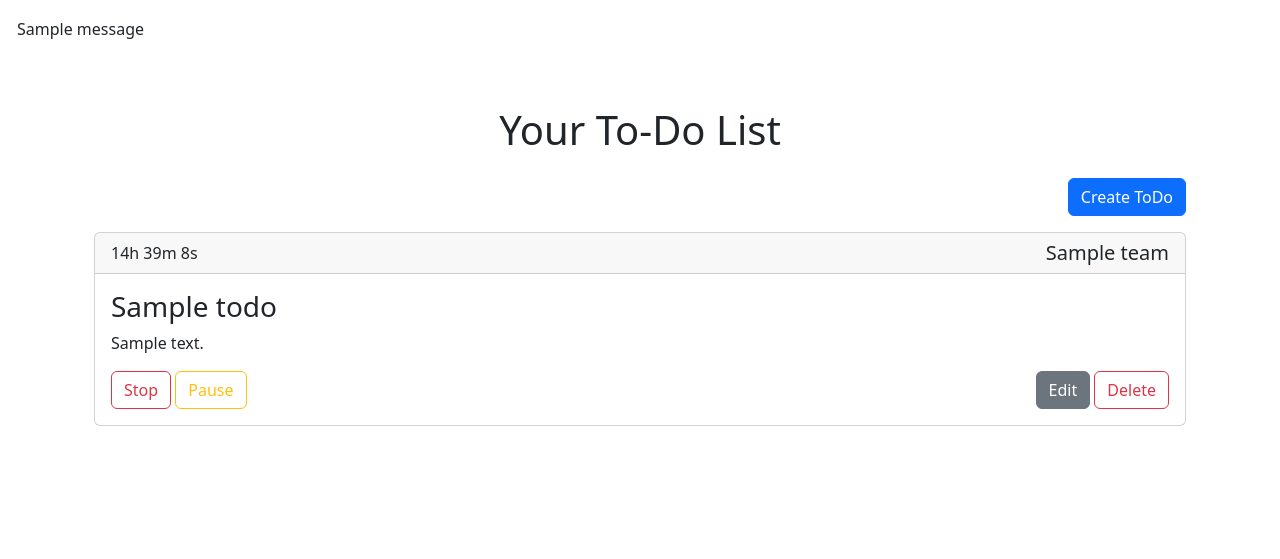
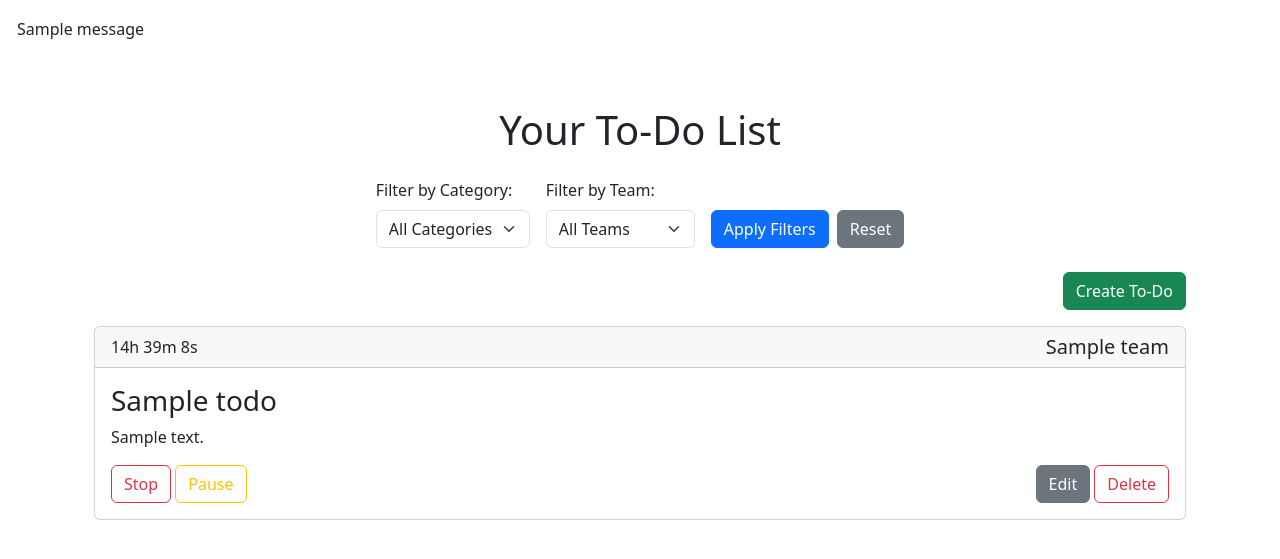
Before and after one commit to afrozetk/To-do-App, a Django app: page /dashboard/ in a window 1280 px wide. Shown: the part 49-608 px from the top of the page. Run offline with Django 5.2, Linux system fonts and the light colour scheme; a user stored in the database is signed in; tables that the repository leaves empty hold one stand-in row (values such as "Sample post"); one stand-in notice (Sample message) is shown.

Commit message:
V1.3 dashboard filter
Attempted to add filter capabilities to the ToDo items on the dashboard as seen on pg 33 of V1.3. However not seeing any change on the live webpage

```diff
--- a/todo_app/templates/dashboard.html
+++ b/todo_app/templates/dashboard.html
@@ -3,14 +3,56 @@
 {% block content %}
 <div class="container mt-5">
     <h1 class="text-center mb-4">Your To-Do List</h1>
+
+    <!-- Filter Form -->
+    <form method="GET" action="{% url 'dashboard' %}" class="mb-4 d-flex flex-column align-items-center">
+        <div class="d-flex gap-3">
+            <!-- Category Filter -->
+            <div>
+                <label for="category" class="form-label">Filter by Category:</label>
+                <select name="category" id="category" class="form-select" onchange="this.form.submit()">
+                    <option value="">All Categories</option>
+                    {% for category in categories %}
+                        <option value="{{ category }}" {% if category == selected_category %}selected{% endif %}>
+                            {{ category }}
+                        </option>
+                    {% endfor %}
+                </select>
+            </div>
+
+            <!-- Team Filter -->
+            <div>
+                <label for="team" class="form-label">Filter by Team:</label>
+                <select name="team" id="team" class="form-select" onchange="this.form.submit()">
+                    <option value="">All Teams</option>
+                    {% for team in teams %}
+                        <option value="{{ team }}" {% if team == selected_team %}selected{% endif %}>
+                            {{ team }}
+                        </option>
+                    {% endfor %}
+                </select>
+            </div>
+
+            <!-- Filter & Reset Buttons -->
+            <div class="d-flex align-items-end gap-2">
+                <button type="submit" class="btn btn-primary">Apply Filters</button>
+                <a href="{% url 'dashboard' %}" class="btn btn-secondary">Reset</a>
+            </div>
+        </div>
+    </form>
+
+    <!-- Create ToDo Button -->
     <div class="d-flex justify-content-end">
-        <a href="{% url 'create' %}" class="btn btn-primary mb-3">Create ToDo</a>
+        <a href="{% url 'create' %}" class="btn btn-success mb-3">Create To-Do</a>
     </div>
 
-    {% for todo in todos %}
-        {% include "todo-card.html" %}
-    {% empty %}
-        <h5 class="text-center mb-2">No ToDo items found</h5>
-    {% endfor %}
+    <!-- To-Do List -->
+    <div>
+        {% for todo in todos %}
+            {% include "todo-card.html" %}
+        {% empty %}
+            <h5 class="text-center mb-2">No ToDo items found</h5>
+        {% endfor %}
+    </div>
 </div>
 {% endblock %}
--- a/todo_app/views.py
+++ b/todo_app/views.py
@@ -1,3 +1,4 @@
+import logging
 from django.shortcuts import render, redirect, get_object_or_404
 from django.http import HttpRequest, HttpResponse
 from django.contrib.auth import authenticate, logout, login as auth_login
@@ -13,28 +14,61 @@ from django.utils.http import urlsafe_base64_encode
 from django.utils.encoding import force_bytes
 from django.contrib.auth.tokens import default_token_generator
 
+# Set up logging
+logger = logging.getLogger(__name__)
+
 # Define views here:
 
 def index(request: HttpRequest) -> HttpResponse:
     return render(request, "index.html")
-
 
 def about(request: HttpRequest) -> HttpResponse:
     return render(request, "about.html")
 
 @login_required()
 def dashboard(request: HttpRequest) -> HttpResponse:
-    todos = Todo.objects.filter(user=request.user) # Fetch all Todo items linked to authenticated from the DB.
+    """Displays the to-do list with category and team filters."""
 
-    # Get all the teams the user is apart of and add any items assigned to
-    # those teams to be displayed on their dashboard.
+    # Fetch filters from request
+    category_filter = request.GET.get('category', '').strip()
+    team_filter = request.GET.get('team', '').strip()
+
+    # Log filter values
+    logger.info(f"Selected Category: {category_filter}")
+    logger.info(f"Selected Team: {team_filter}")
+
+    # Fetch user's personal ToDo items
+    todos = Todo.objects.filter(user=request.user)
+
+    # Get teams the user is part of and include tasks assigned to those teams
     users_teams = TeamMember.objects.filter(user=request.user)
     todos = todos.union(*[
         Todo.objects.filter(team=user_member.team).exclude(user=request.user)
         for user_member in users_teams
     ])
 
-    return render(request, 'dashboard.html', {'todos': todos})
+    # Apply Category filter if selected
+    if category_filter:
+        todos = todos.filter(category__iexact=category_filter)  # Case-insensitive match
+
+    # Apply Team filter if selected
+    if team_filter:
+        todos = todos.filter(team__name__iexact=team_filter)  # Case-insensitive match
+
+    # Log final filtered results
+    logger.info(f"Filtered ToDos Count: {todos.count()}")
+
+    # Get unique categories and teams for dropdown filters
+    categories = Todo.objects.filter(user=request.user).values_list('category', flat=True).distinct()
+    teams = Team.objects.filter(teammember__user=request.user).values_list('name', flat=True).distinct()
+
+    return render(request, 'dashboard.html', {
+        'todos': todos,
+        'categories': categories,
+        'teams': teams,
+        'selected_category': category_filter,
+        'selected_team': team_filter
+    })
 
 @login_required()
 def todo_create(request: HttpRequest) -> HttpResponse:
@@ -43,15 +77,13 @@ def todo_create(request: HttpRequest) -> HttpResponse:
         if form.is_valid():
             form.save()
             return redirect('dashboard')
-        else:
-            print(form.errors)
     else:
         form = CreateTodoForm()
     return render(request, 'create.html', {'form': form})
 
 @login_required()
 def todo_edit(request, id):
-    todo=get_object_or_404(Todo, id=id)
+    todo = get_object_or_404(Todo, id=id)
     if request.method == 'POST':
         form = CreateTodoForm(request.POST, instance=todo)
         if form.is_valid():
@@ -71,11 +103,10 @@ def todo_setstate(request: HttpRequest, id) -> HttpResponse:
 
 @login_required()
 def todo_delete(request: HttpRequest, id) -> HttpResponse:
-    todo = Todo.objects.get(id=id)
+    todo = get_object_or_404(Todo, id=id)
     if todo:
         todo.delete()
     return redirect('dashboard')
-
 
 @login_required()
 def teams(request: HttpRequest) -> HttpResponse:
@@ -92,8 +123,8 @@ def createteam(request: HttpRequest) -> HttpResponse:
     if request.method == 'POST':
         form = TeamForm(request.POST)
         if form.is_valid():
-            team=form.save(commit=False)
-            team.owner=request.user #set the owner of the team to the current user
+            team = form.save(commit=False)
+            team.owner = request.user  # set the owner of the team to the current user
             team.save()
 
             owner_member = TeamMember(user=team.owner, team=team)
@@ -103,19 +134,14 @@ def createteam(request: HttpRequest) -> HttpResponse:
         form = TeamForm()
     return render(request, 'createteam.html', {'form': form})
 
-
 @login_required()
 def teamdetails(request: HttpRequest, pk: int) -> HttpResponse:
-    # Get team by ID and it's associated members from the DB model:
+    """Displays team details and allows adding team members."""
     team = get_object_or_404(Team, pk=pk)
     members = TeamMember.objects.filter(team=team).exclude(user=team.owner)
 
     if request.method == 'POST':
-        # Create form model with the missing team foreign key so it validates properly.
-        form = MemberForm(
-            request.POST,
-            instance=TeamMember(team=team)
-        )
+        form = MemberForm(request.POST, instance=TeamMember(team=team))
         if form.is_valid():
             form.save()
             return redirect('teamdetails', pk=team.pk)
@@ -125,7 +151,7 @@ def teamdetails(request: HttpRequest, pk: int) -> HttpResponse:
 
 @login_required()
 def delete_team(request, pk):
-    # Get team by ID and it's associated members from the DB model:
+    """Deletes a team if the user is the owner."""
     team = get_object_or_404(Team, pk=pk)
 
     if request.method == 'POST':
@@ -133,86 +159,60 @@ def delete_team(request, pk):
         return redirect('createteam')
     return redirect('teamdetails', pk=pk)
 
-
-def register(request: HttpRequest) -> HttpResponse:
-  if request.method == 'POST':
-        email = request.POST.get('email')
-        password = request.POST.get('password')
-        passwordconfirm = request.POST.get('passwordconfirm')
-  return render(request, "register.html")
-
-
-#used chat gpt for this code
 def register_view(request):
     if request.method == "POST":
         email = request.POST.get('username')
         password = request.POST.get('new_password')
         confirm_password = request.POST.get('confirm_password')
 
-        # Validate that passwords match
         if password != confirm_password:
             messages.error(request, "Passwords do not match.")
-
             return render(request, 'register.html')
 
-        # Validate email uniqueness
         if User.objects.filter(username=email).exists():
             messages.error(request, "Email is already registered.")
             return render(request, 'register.html')
 
-        # Create the user
         try:
             user = User.objects.create_user(username=email, password=password)
             user.save()
-            print(f"User created: {user.username}")  # This will print to the console
         except Exception as e:
-            print(f"Error creating user: {e}")  # If there's any error, it'll print here
+            print(f"Error creating user: {e}")
 
-
-        # Redirect to login page after successful registration
         messages.success(request, "Account created successfully. Please log in.")
         return redirect('/login/')
 
     return render(request, 'register.html')
 
-#written based off chatgpt code
 def login_view(request):
     if request.method == "POST":
-        email = request.POST.get('username')  # Captures email as username
+        email = request.POST.get('username')
         password = request.POST.get('password')
 
-        print(f"Attempting to login with Email: {email} and Password: {password}")
-
         next_redirect = request.POST.get('next', 'dashboard')
-        # Authenticate user
         user = authenticate(request, username=email, password=password)
-        if user is not None:
-            print(f"Authentication successful for {email}")
-            auth_login(request, user)  # Log the user in
-            return redirect(next_redirect)  # Redirect to the dashboard
+        if user:
+            auth_login(request, user)
+            return redirect(next_redirect)
         else:
-            print(f"Authentication failed for {email}")
-            messages.error(request, "Invalid email or password. Please check your credentials and try again.")
-            print(f"Failed login attempt: {email} with password {password}")
-            return render(request, "login.html", { 'next': next_redirect })  # Stay on the login page if authentication fails
+            messages.error(request, "Invalid email or password.")
+            return render(request, "login.html", { 'next': next_redirect })
 
     next_redirect = request.GET.get('next', 'dashboard')
     return render(request, 'login.html', {'next': next_redirect})
 
 def forgot_password(request):
+    """Handles password reset requests."""
     if request.method == "POST":
         email = request.POST.get("email")
 
         try:
             user = User.objects.filter(username=email).first()
-
             if user:
-                # Create a targeted reset url with user reference token:
                 uid = urlsafe_base64_encode(force_bytes(user.pk))
                 token = default_token_generator.make_token(user)
                 reset_url = request.build_absolute_uri(reverse("password_reset_confirm", kwargs={"uidb64": uid, "token": token}))
 
-                # Send out an email with the reset link to the user:
                 send_mail(
                     "Password Reset Request",
                     f"Click the link below to reset your password:\n\n{reset_url}",
@@ -220,14 +220,12 @@ def forgot_password(request):
                     [email],
                     fail_silently=False,
                 )
-
-                # Redirect to the new confirmation page
                 return redirect('password_reset_sent')
             else:
-                return render(request, "forgot_password.html", {"error_message": "No account found with that email."})
+                messages.error(request, "No account found with that email.")
         except Exception as e:
             print(f"Error in forgot_password: {e}")
-            return render(request, "forgot_password.html", {"error_message": "An error occurred. Please try again."})
+            messages.error(request, "An error occurred. Please try again.")
 
     return render(request, "forgot_password.html")
 
```
